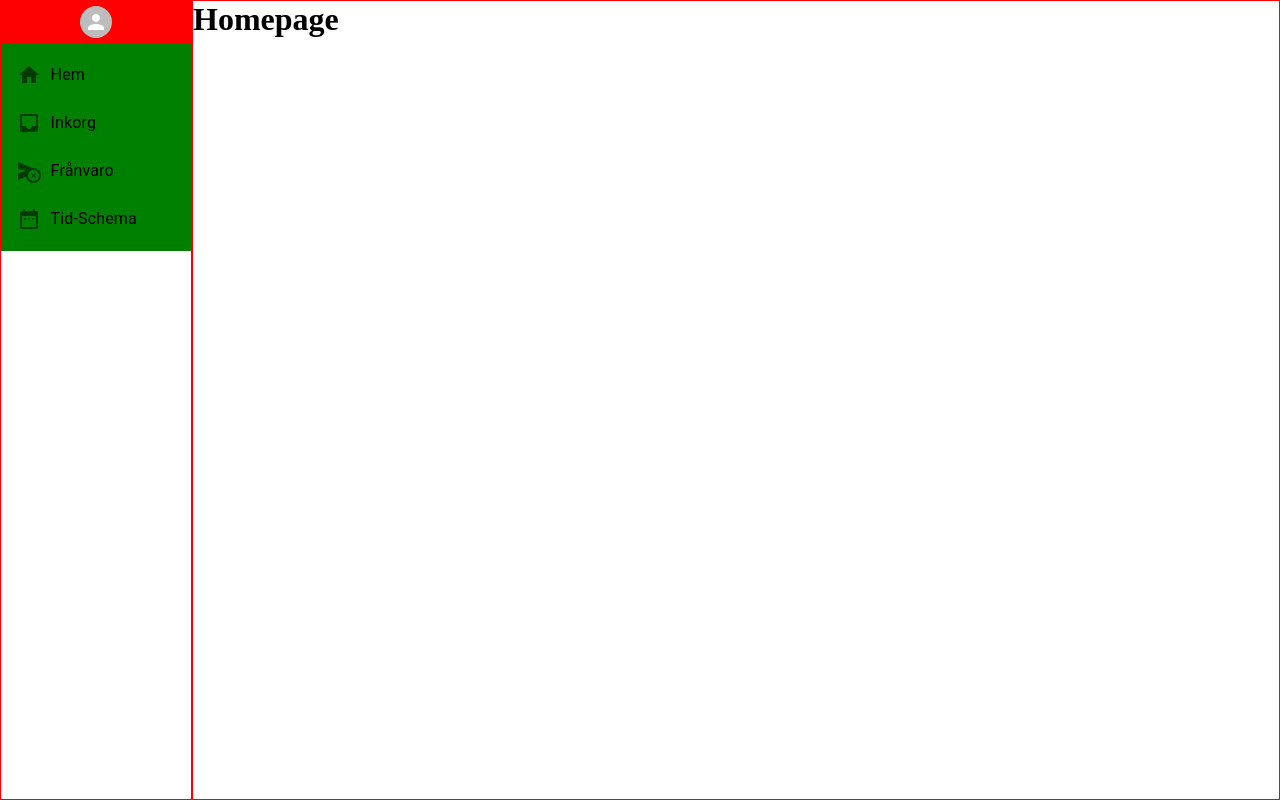
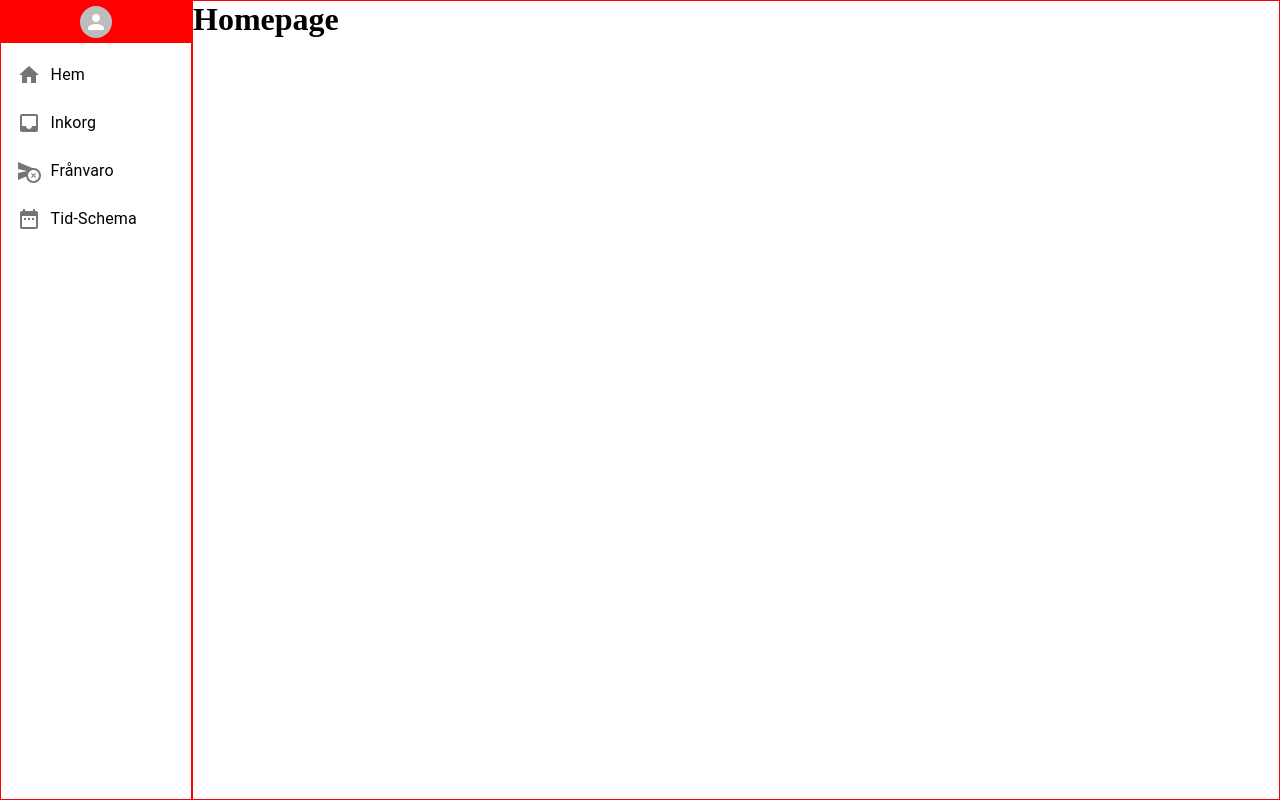
Before and after one commit to A-ForssmanP/InteractWithSchool, a React (Vite) app in the folder frontend/: page / in a window 1280 px wide. Built offline with nearby package versions, Linux system fonts and the light colour scheme; the HTML template or start-up script is replaced by a standard one.

Commit message:
remove bg-color on menu

```diff
--- a/frontend/src/components/menu/Menu.jsx
+++ b/frontend/src/components/menu/Menu.jsx
@@ -52,7 +52,6 @@ function Menu() {
         position={{ xs: "absolute", md: "static" }}
         left={"-100%"}
         width={{ xs: "100%", sm: "80%", md: "100%" }}
-        bgcolor={"green"}
         sx={{
           transform: {
             xs: handleMenu.isVisible && "translateX(100%)",
```
